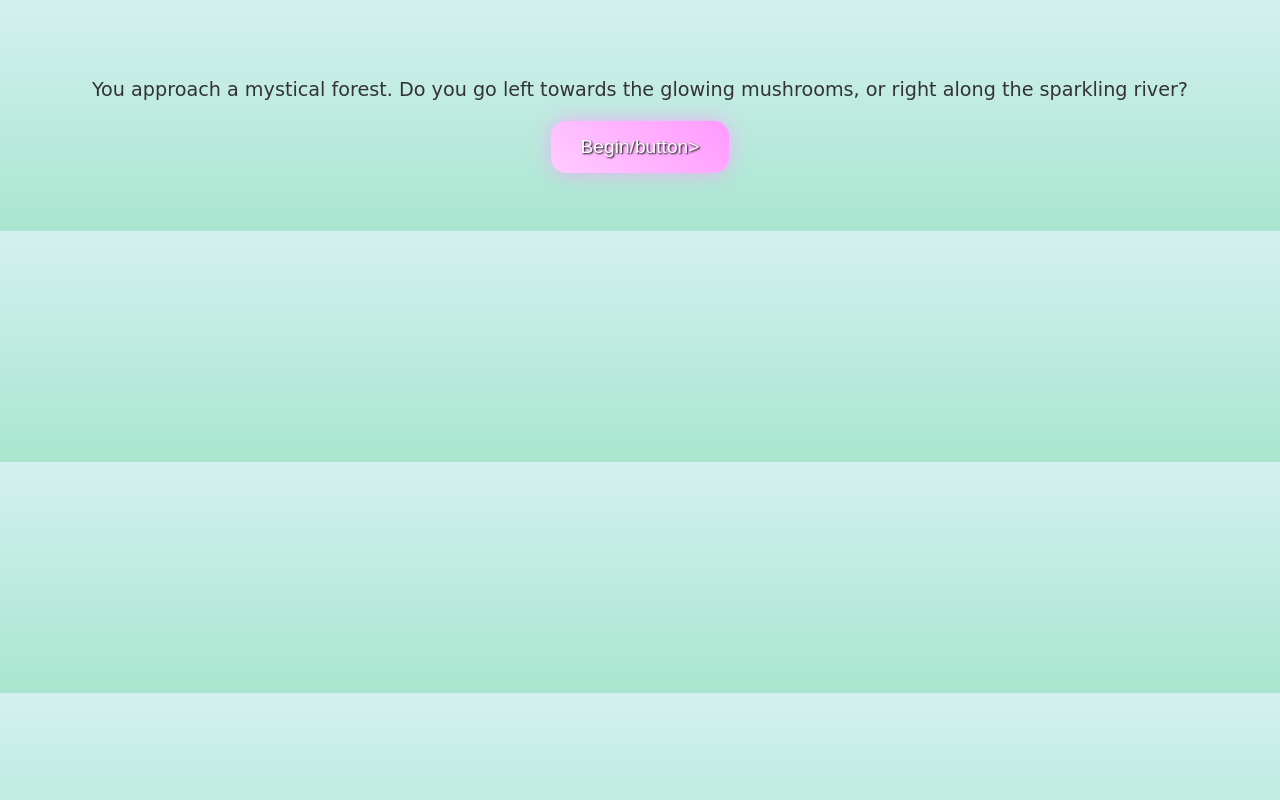
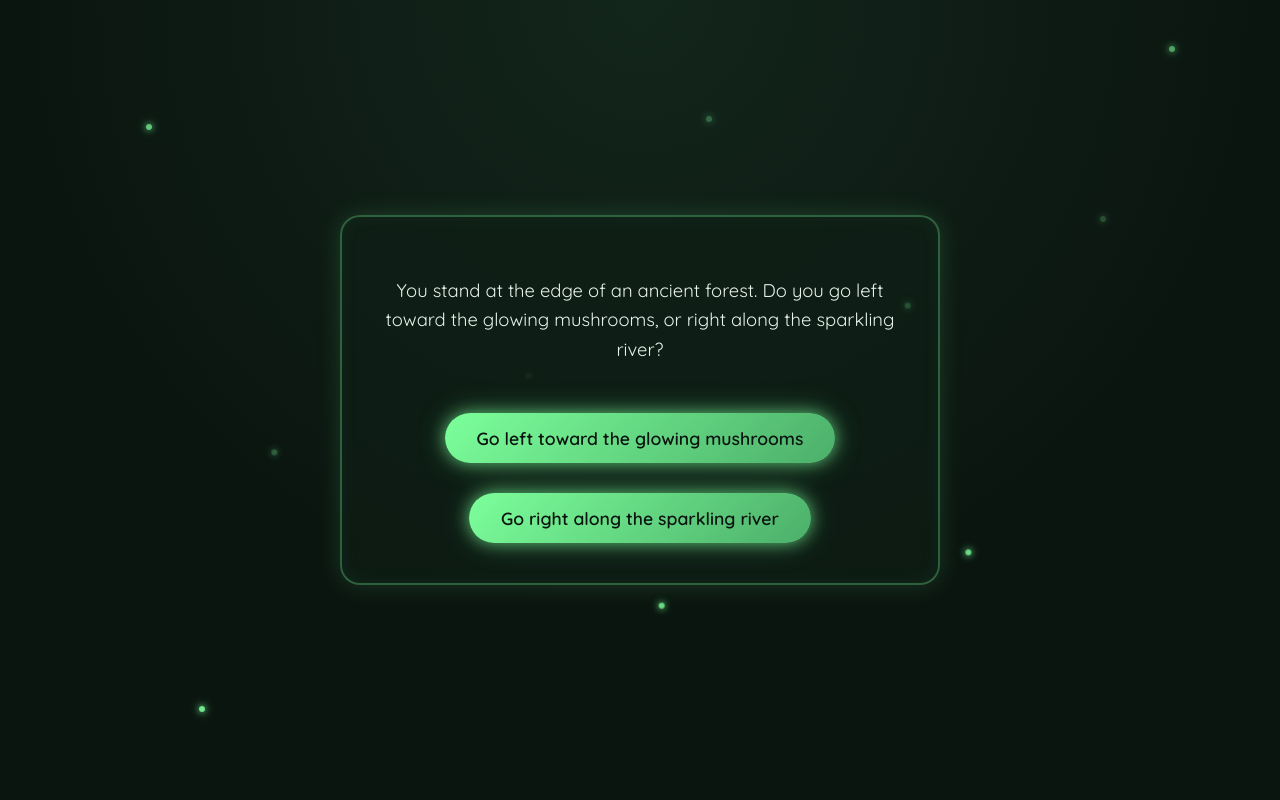
Before and after one commit to rachelmcdonald/Adventure-Game, a Flask app: page /game in a window 1280 px wide. Run offline with Flask 3, Linux system fonts and the light colour scheme.

Commit message:
Added styles via CSS to make the app have a theme. Added glowing fireflies that are animated to both the landing and game pages. Added further logic with questions and options for the user to the game, as well as option buttons.

```diff
--- a/app.py
+++ b/app.py
@@ -6,10 +6,42 @@ app = Flask(__name__)
 def home():
     return render_template('index.html')
 
-@app.route('/game', methods=['GET'])
+@app.route('/game', methods=['GET', 'POST'])
 def game():
-    scene_text = "You approach a mystical forest. Do you go left towards the glowing mushrooms, or right along the sparkling river?"
-    return render_template('game.html', scene=scene_text)
+    scene_text = (
+        "You stand at the edge of an ancient forest. "
+        "Do you go left toward the glowing mushrooms, or right along the sparkling river?"
+    )
+    options = [
+        ('left', 'Go left toward the glowing mushrooms'),
+        ('right', 'Go right along the sparkling river')
+    ]
+
+    if request.method == 'POST':
+        choice = request.form.get('choice')
+
+        if choice == 'left':
+            scene_text = (
+                "You follow the soft glow of bioluminescent mushrooms. "
+                "Fireflies drift lazily through the air."
+            )
+            options = [
+                ('investigate', 'Investigate the humming'),
+                ('continue', 'Continue down the mossy path')
+            ]
+
+        elif choice == 'right':
+            scene_text = (
+                "You walk beside the sparkling river. "
+                "A rickety wooden bridge sways ahead."
+            )
+            options = [
+                ('cross', 'Cross the bridge'),
+                ('follow', 'Follow the riverbank')
+            ]
+
+    return render_template('game.html', scene=scene_text, options=options)
+
 
 if __name__ == '__main__':
     app.run(debug=True)
--- a/static/css/style.css
+++ b/static/css/style.css
@@ -1,36 +1,137 @@
+@import url('https://fonts.googleapis.com/css2?family=Cinzel:wght@600&family=Quicksand:wght@400;600&display=swap');
+
+:root {
+    --forest-dark: #0b1510;
+    --moss-glow: #7CFF9B;
+    --moss-soft: #4CAF6A;
+    --text-main: #E6F2EA;
+    --accent-gold: #C8B560;
+}
+
+* {
+    box-sizing: border-box;
+}
+
 body {
-    font-family: 'Comic Sans MS', cursive, sans-serif;
-    background: linear-gradient(to bottom, #d4f0f0, #a8e6cf);
+    margin: 0;
+    min-height: 100vh;
+    background: radial-gradient(
+        circle at top,
+        #13261c 0%,
+        var(--forest-dark) 60%
+    );
+    font-family: 'Quicksand', sans-serif;
+    color: var(--text-main);
+    display: flex;
+    align-items: center;
+    justify-content: center;
+}
+
+.landing,
+.game-container {
+    background: rgba(15, 30, 22, 0.7);
+    border: 2px solid rgba(124, 255, 155, 0.3);
+    box-shadow:
+        0 0 25px rgba(124, 255, 155, 0.15),
+        inset 0 0 20px rgba(124, 255, 155, 0.05);
+    border-radius: 20px;
+    padding: 40px;
+    max-width: 600px;
     text-align: center;
-    padding: 50px;
+    position: relative;
+    z-index: 1;
 }
 
 h1 {
-    font-size: 3rem;
-    color: #fff;
-    text-shadow: 0 0 10px #ffccff, 0 0 20px #ff99ff;
+    font-family: 'Cinzel', serif;
+    font-size: 2.8rem;
+    margin-bottom: 20px;
+    color: var(--moss-glow);
+    text-shadow:
+        0 0 8px rgba(124, 255, 155, 0.8),
+        0 0 20px rgba(124, 255, 155, 0.4);
 }
 
-.landing p, .game-container p {
-    font-size: 1.2rem;
-    color: #333;
-    margin: 20px 0;
+p {
+    font-size: 1.15rem;
+    line-height: 1.6;
+    color: var(--text-main);
 }
 
-.begin-btn, .action-btn {
-    background: linear-gradient(45deg, #ffccff, #ff99ff);
+.begin-btn,
+.action-btn {
+    display: inline-block;
+    margin-top: 30px;
+    padding: 14px 32px;
+    font-size: 1.1rem;
+    font-weight: 600;
+    font-family: 'Quicksand', sans-serif;
+    color: #0b1510;
+    background: linear-gradient(135deg, var(--moss-glow), var(--moss-soft));
     border: none;
-    padding: 15px 30px;
-    font-size: 1.2rem;
-    border-radius: 15px;
+    border-radius: 999px;
     cursor: pointer;
-    color: #fff;
-    text-shadow: 1px 1px 2px #000;
-    box-shadow: 0 0 20px rgba(255, 153, 255, 0.7);
-    transition: all 0.3s ease;
+    box-shadow:
+        0 0 15px rgba(124, 255, 155, 0.6),
+        0 0 30px rgba(124, 255, 155, 0.3);
+    transition: transform 0.25s ease, box-shadow 0.25s ease;
+    text-decoration: none;
 }
 
-.begin-btn:hover, .action-btn:hover {
-    transform: scale(1.1);
-    box-shadow: 0 0 30px rgba(255, 153, 255, 1);
+.begin-btn:hover,
+.action-btn:hover {
+    transform: translateY(-2px) scale(1.05);
+    box-shadow:
+        0 0 25px rgba(124, 255, 155, 0.9),
+        0 0 45px rgba(124, 255, 155, 0.5);
 }
+
+.fireflies {
+    position: fixed;
+    top: 0;
+    left: 0;
+    width: 100%;
+    height: 100%;
+    pointer-events: none;
+    overflow: hidden;
+    z-index: 0;
+}
+
+.fireflies span {
+    position: absolute;
+    width: 6px;
+    height: 6px;
+    background: rgba(124, 255, 155, 0.9);
+    border-radius: 50%;
+    box-shadow: 0 0 6px rgba(124, 255, 155, 0.8),
+                0 0 12px rgba(124, 255, 155, 0.6);
+    animation: float 12s linear infinite, blink 4s ease-in-out infinite;
+}
+
+.fireflies span:nth-child(1) { top: 20%; left: 10%; animation-delay: 0s }
+.fireflies span:nth-child(2) { top: 60%; left: 20%; animation-delay: 2s }
+.fireflies span:nth-child(3) { top: 40%; left: 70%; animation-delay: 4s }
+.fireflies span:nth-child(4) { top: 80%; left: 50%; animation-delay: 1s }
+.fireflies span:nth-child(5) { top: 30%; left: 85%; animation-delay: 3s }
+.fireflies span:nth-child(6) { top: 70%; left: 75%; animation-delay: 5s }
+.fireflies span:nth-child(7) { top: 15%; left: 55%; animation-delay: 6s }
+.fireflies span:nth-child(8) { top: 50%; left: 40%; animation-delay: 2.5s }
+.fireflies span:nth-child(9) { top: 90%; left: 15%; animation-delay: 4.5s }
+.fireflies span:nth-child(10) { top: 10%; left: 90%; animation-delay: 1.5s }
+
+@keyframes float {
+    0% {
+        transform: translateY(0) translateX(0);
+    }
+    50% {
+        transform: translateY(-40px) translateX(20px);
+    }
+    100% {
+        transform: translateY(0) translateX(0);
+    }
+}
+
+@keyframes blink {
+    0%, 100% { opacity: 0.2; }
+    50% { opacity: 1; }
+}
--- a/templates/game.html
+++ b/templates/game.html
@@ -5,14 +5,31 @@
     <link rel="stylesheet" href="{{ url_for('static', filename='css/style.css') }}">
 </head>
 <body>
+    <div class="fireflies">
+        <span></span>
+        <span></span>
+        <span></span>
+        <span></span>
+        <span></span>
+        <span></span>
+        <span></span>
+        <span></span>
+        <span></span>
+        <span></span>
+    </div>
+
     <div class="game-container">
         {% if scene %}
             <p class="scene-text">{{ scene }}</p>
         {% else %}
             <p class="scene-text">Your adventure awaits! Press begin to start.</p>
         {% endif %}
-        <form action="{{ url_for('game') }}" method="post">
-            <button type="submit" class="action-btn">Begin/button>
+        <form action="{{ url_for('game') }}" method="post" class="choices">
+            {% for value, label in options %}
+                <button type="submit" name="choice" value="{{ value }}" class="action-btn">
+                    {{ label }}
+                </button>
+            {% endfor %}
         </form>
     </div>
 </body>
```
Also changed, not shown: templates/index.html (+13 -0 lines).
